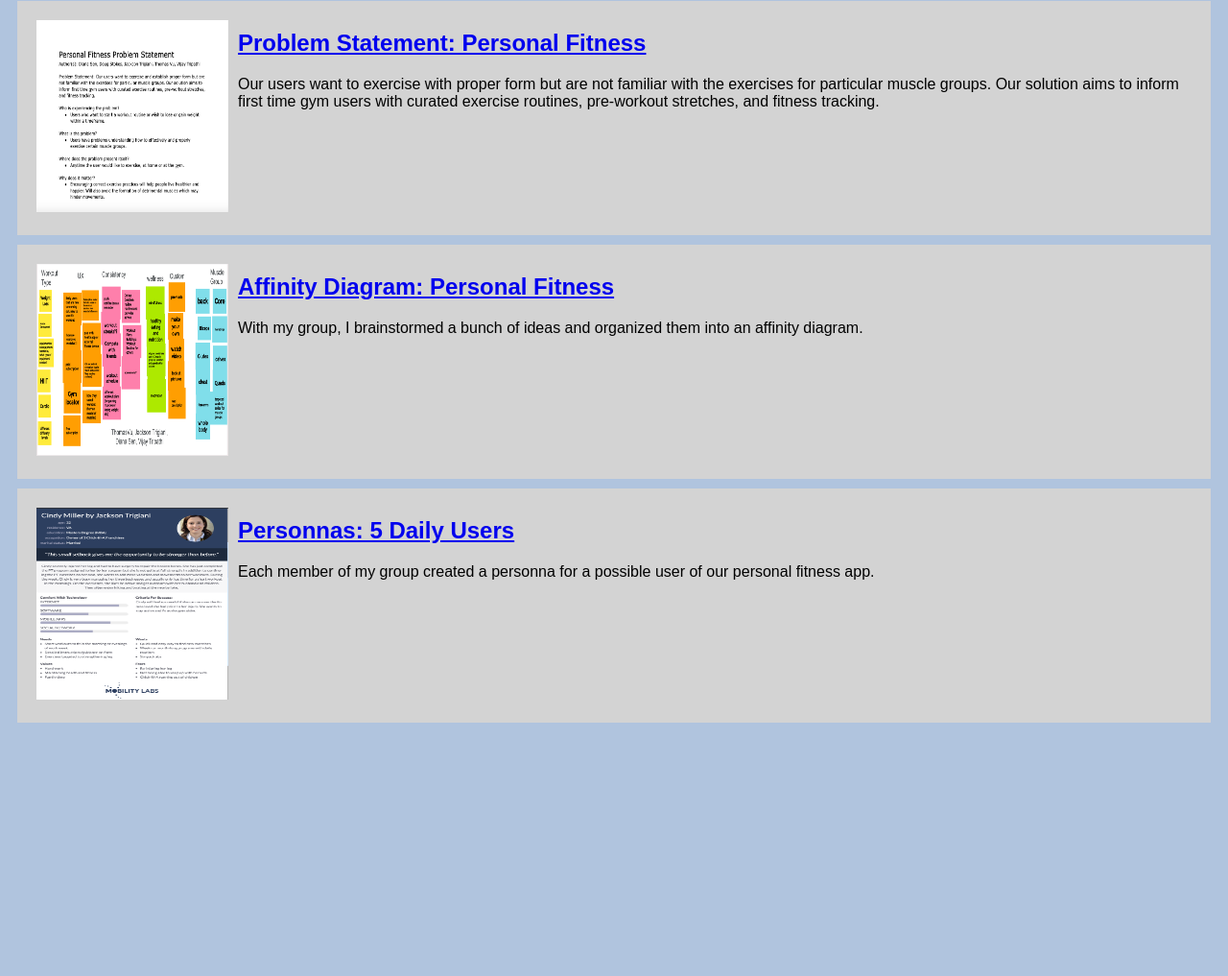
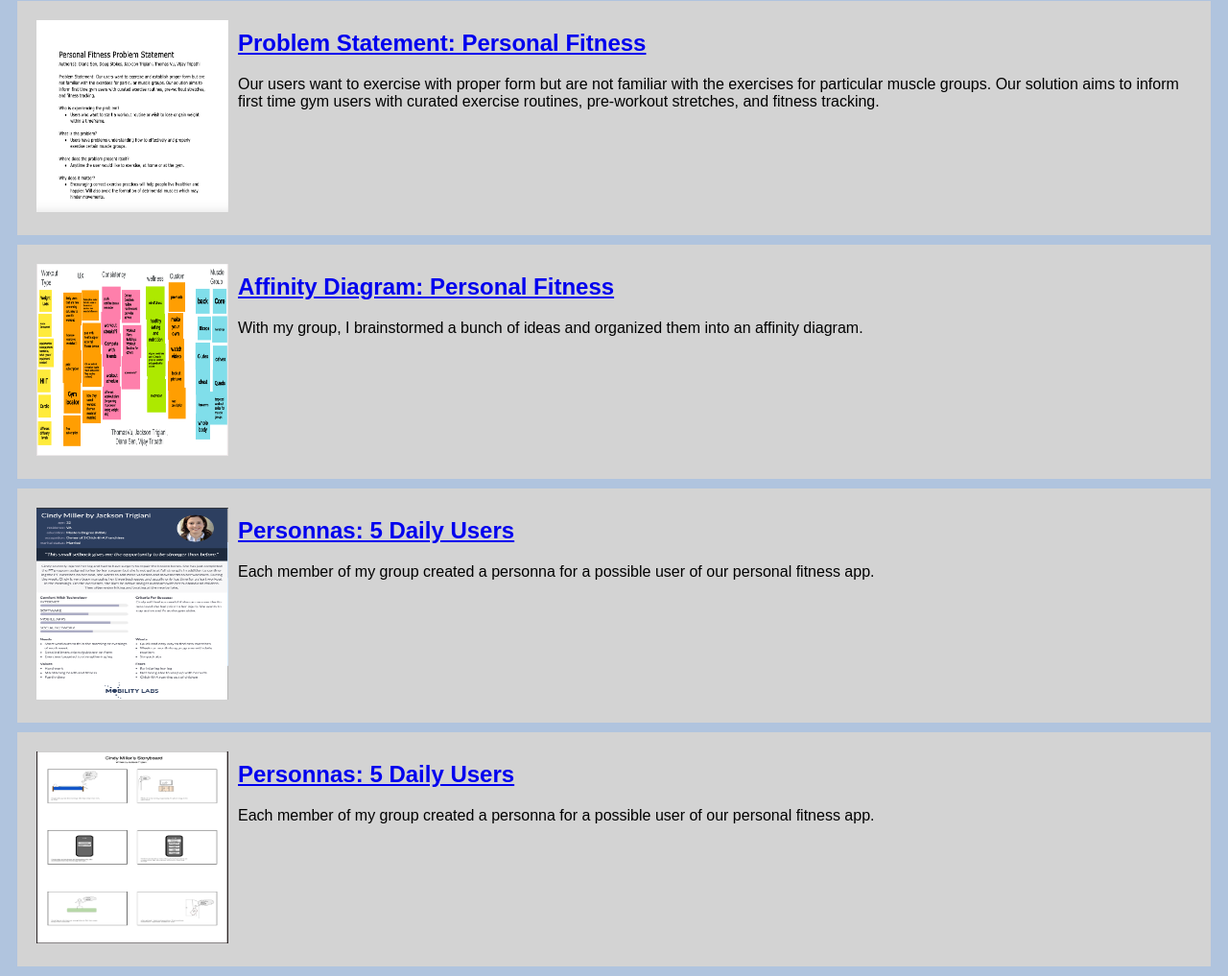
Before and after one commit to jacktrig/jacktrig.github.io, a plain HTML site: page index.html in a window 1280 px wide. Shown: the part 79-1096 px from the top of the page at 96% size. Before the commit the page ends 842 px from the top, so only its background shows below. Drawn offline with Linux system fonts and the light colour scheme.

Commit message:
Add files via upload

```diff
--- a/index.html
+++ b/index.html
@@ -39,5 +39,16 @@
                 </p>
             </section>
         </section>
+        <!-- Storyboard Assignment-->
+        <section class="assignment">
+            <a href="files/storyboard.pdf"><img src="images/storyboard.png" ></a>
+
+            <section class="ass-details">
+                <a href="files/storyboard.pdf"><h2>Personnas: 5 Daily Users </h2></a>
+                <p>
+                    Each member of my group created a personna for a possible user of our personal fitness app.
+                </p>
+            </section>
+        </section>
     </body>
 </html>
```
Also changed, not shown: images/storyboard.png (added), 1 other file.
